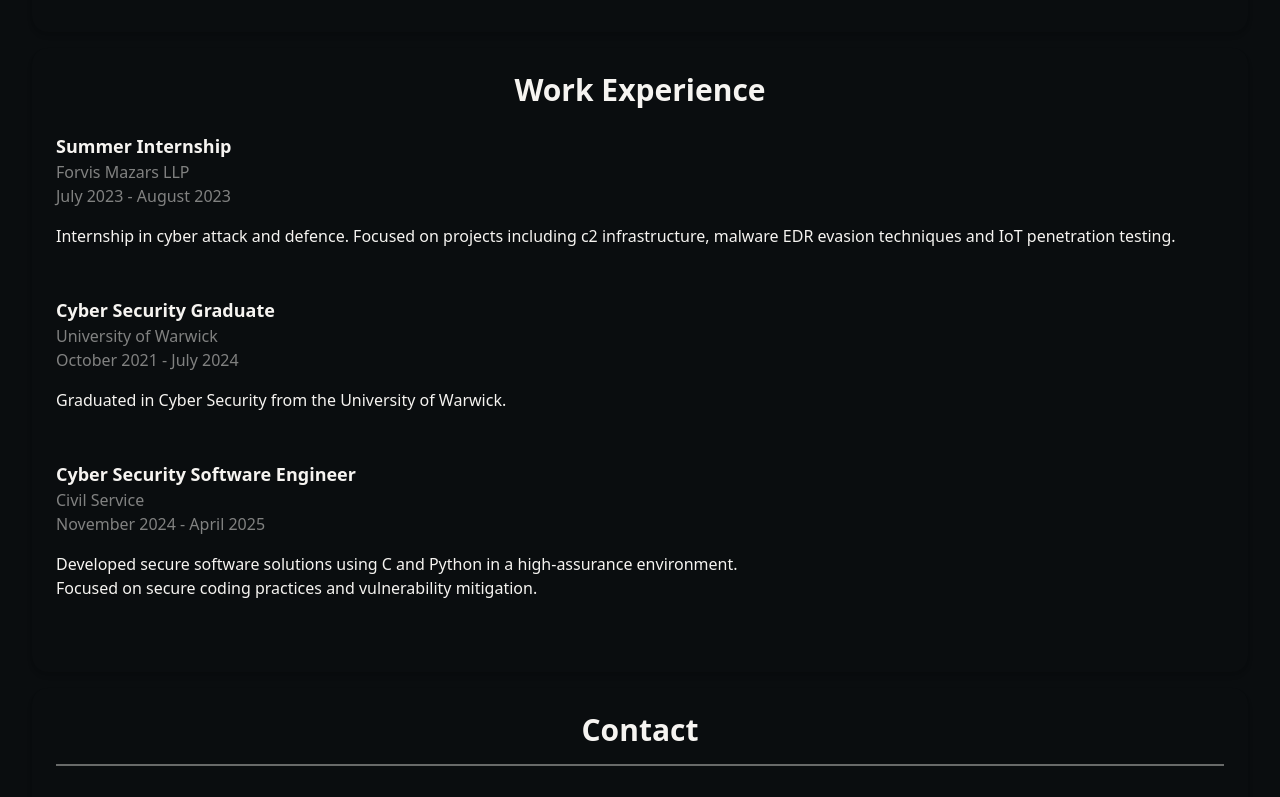
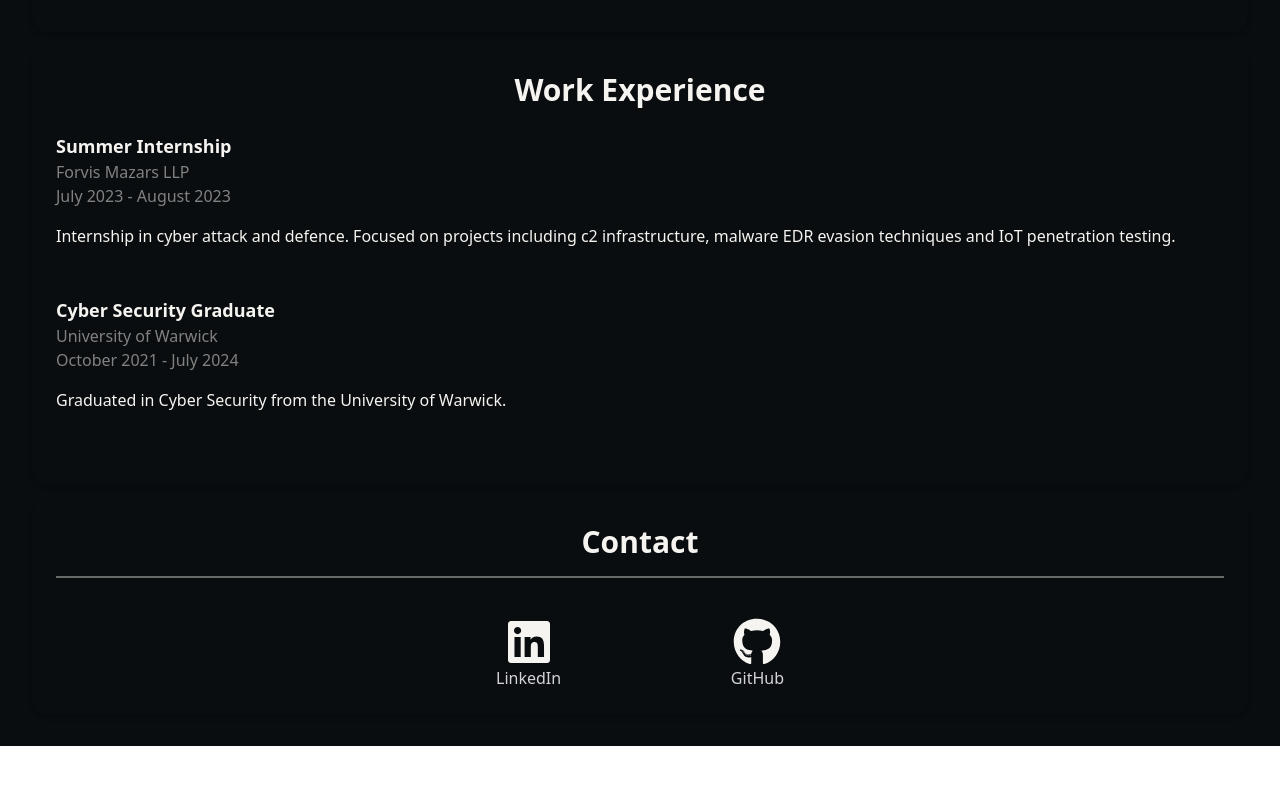
Before and after one commit to Kaialogen/Portfolio, a React (Vite) app: page / in a window 1280 px wide. Shown: the part 1162-1959 px from the top of the page. After the commit the page ends 1908 px from the top, so only its background shows below. Built offline with nearby package versions, Linux system fonts and the light colour scheme.

Commit message:
fix: Update LinkedIn link and remove outdated experience section

```diff
--- a/src/components/Layout/Contact.tsx
+++ b/src/components/Layout/Contact.tsx
@@ -7,7 +7,7 @@
     <div className='mt-6 flex justify-center items-center'>
       <div className='flex items-center justify-between w-72'>
         <a
-          href='https://www.linkedin.com/in/kai-constantine-834952197/'
+          href='https://www.linkedin.com/in/kai-constantine'
           target='_blank'
           rel='noopener noreferrer'
           className='flex flex-col items-center text-zinc-300 hover:text-zinc-100'
--- a/src/components/Layout/Experience.tsx
+++ b/src/components/Layout/Experience.tsx
@@ -29,21 +29,6 @@
     </div>
     <br />
     <br />
-    <div className='flex flex-col w-full gap-14'>
-      <div className='flex w-full gap-10'>
-        <div className='flex flex-col'>
-          <p className='text-WhiteChalk text-lg font-semibold'>Cyber Security Software Engineer</p>
-          <p className='text-WhiteChalk opacity-50'>Civil Service</p>
-          <p className='text-WhiteChalk whitespace-nowrap opacity-50 mb-4'>November 2024 - April 2025</p>
-          <p className='text-WhiteChalk'>
-            Developed secure software solutions using C and Python in a high-assurance environment.
-          </p>
-          <p className='text-WhiteChalk'>Focused on secure coding practices and vulnerability mitigation.</p>
-        </div>
-      </div>
-    </div>
-    <br />
-    <br />
   </section>
 );
 
```
